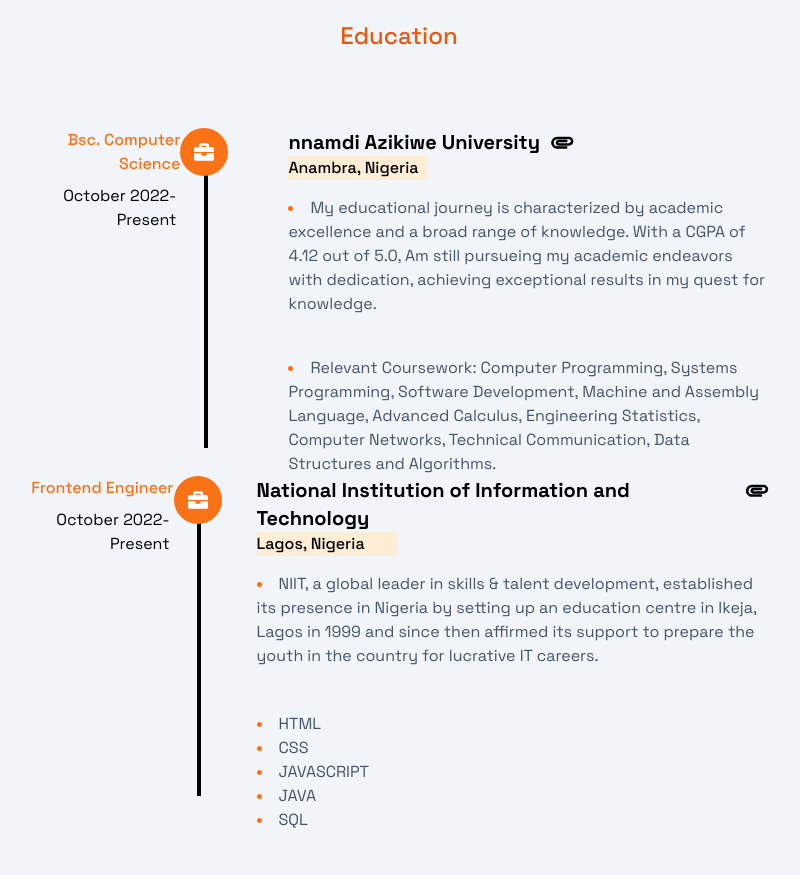
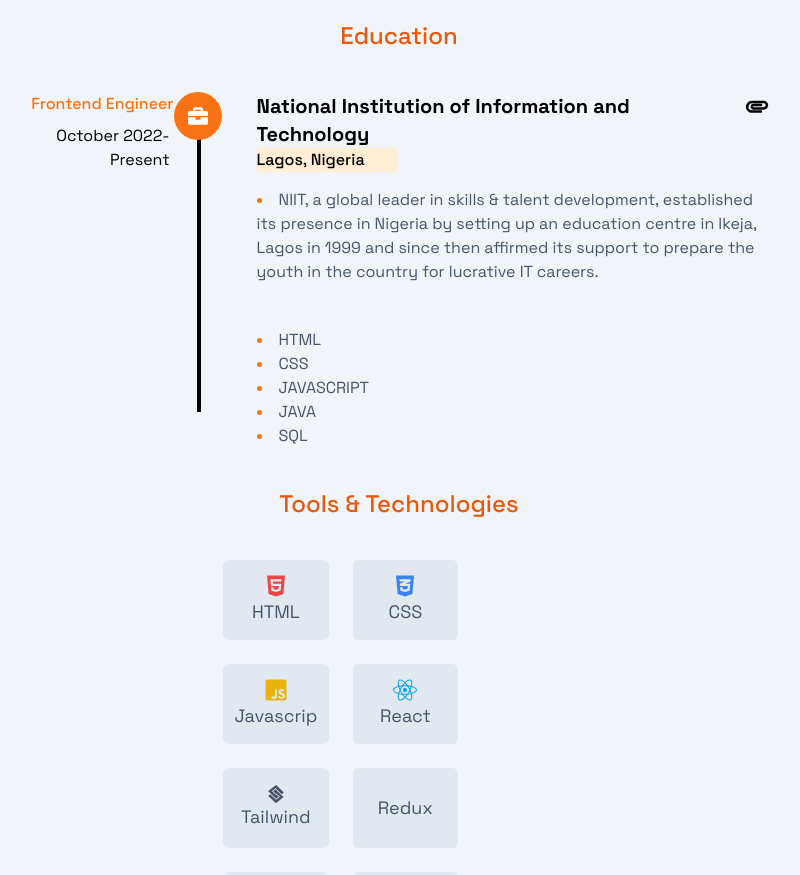
Before and after one commit to chigaemez/portfolio-with-vite, a React (Vite) app: page / in a window 1280 px wide. Shown: the part 2280-3155 px from the top of the page, without its empty margins (241-1041 px from the left). Built offline with nearby package versions, Linux system fonts and the light colour scheme.

Commit message:
initial commit

```diff
--- a/src/components/Experience/Experience.jsx
+++ b/src/components/Experience/Experience.jsx
@@ -81,7 +81,7 @@ const Experience = () => {
 					Education
 				</h1>
 
-				<div className='flex px-4 mt-9 justify-center w-[]'>
+				{/* <div className='flex px-4 mt-9 justify-center w-[]'>
 					<div className='md:flex flex-col  hidden  w-[80%] text-right'>
 						<p className='text-orange-500 font-medium '>Bsc. Computer Science</p>
 						<p className=' px-1 py-2 rounded-md '> October 2022-Present</p>
@@ -123,7 +123,7 @@ const Experience = () => {
 							</li>
 						</div>
 					</div>
-				</div>
+				</div> */}
 				<div className='flex px-4  '>
 					<div className='flex   '>
 						<div className='md:flex flex-col  hidden  w-[80%] ml-[-20px]  text-right'>
```
